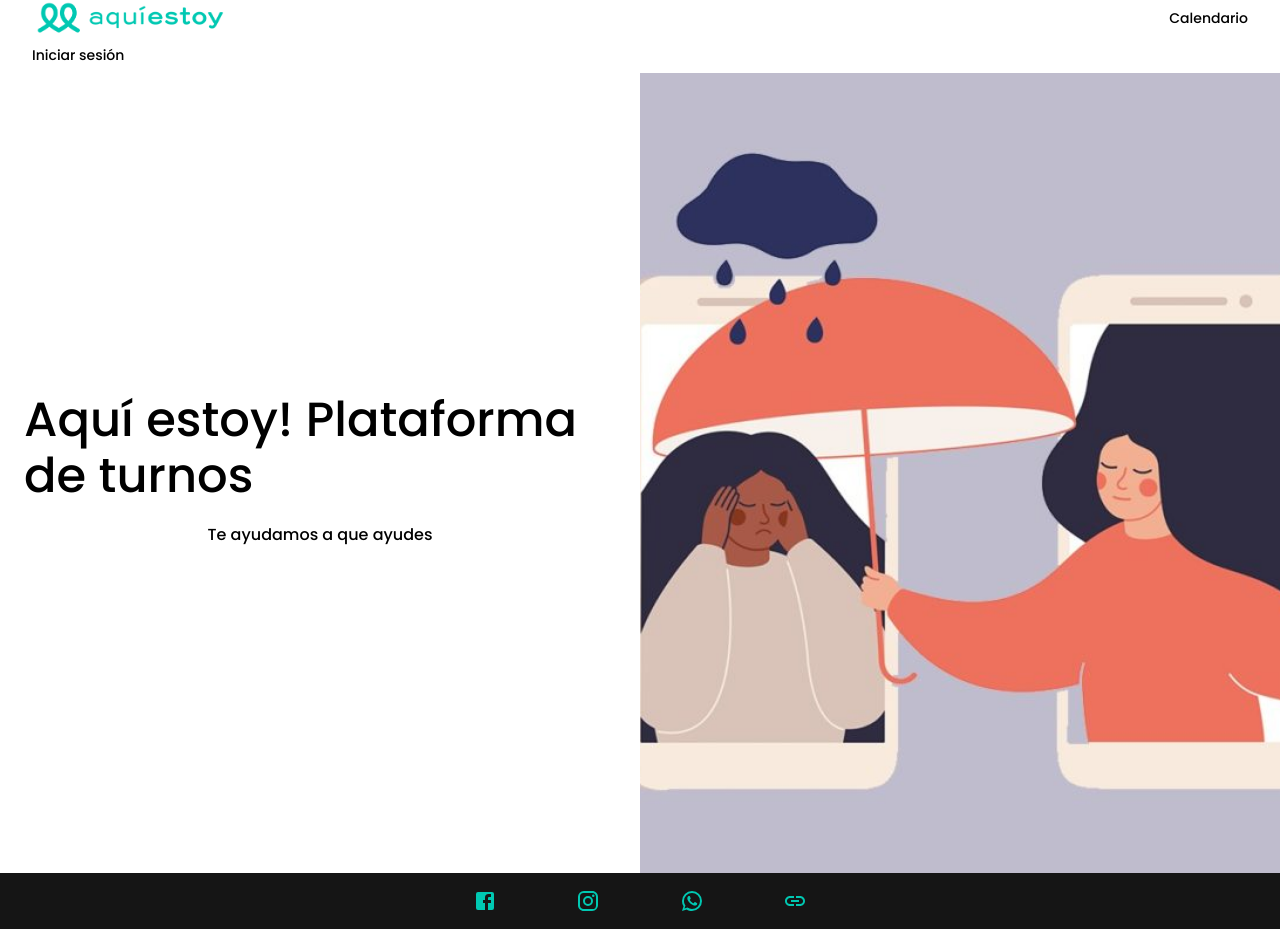
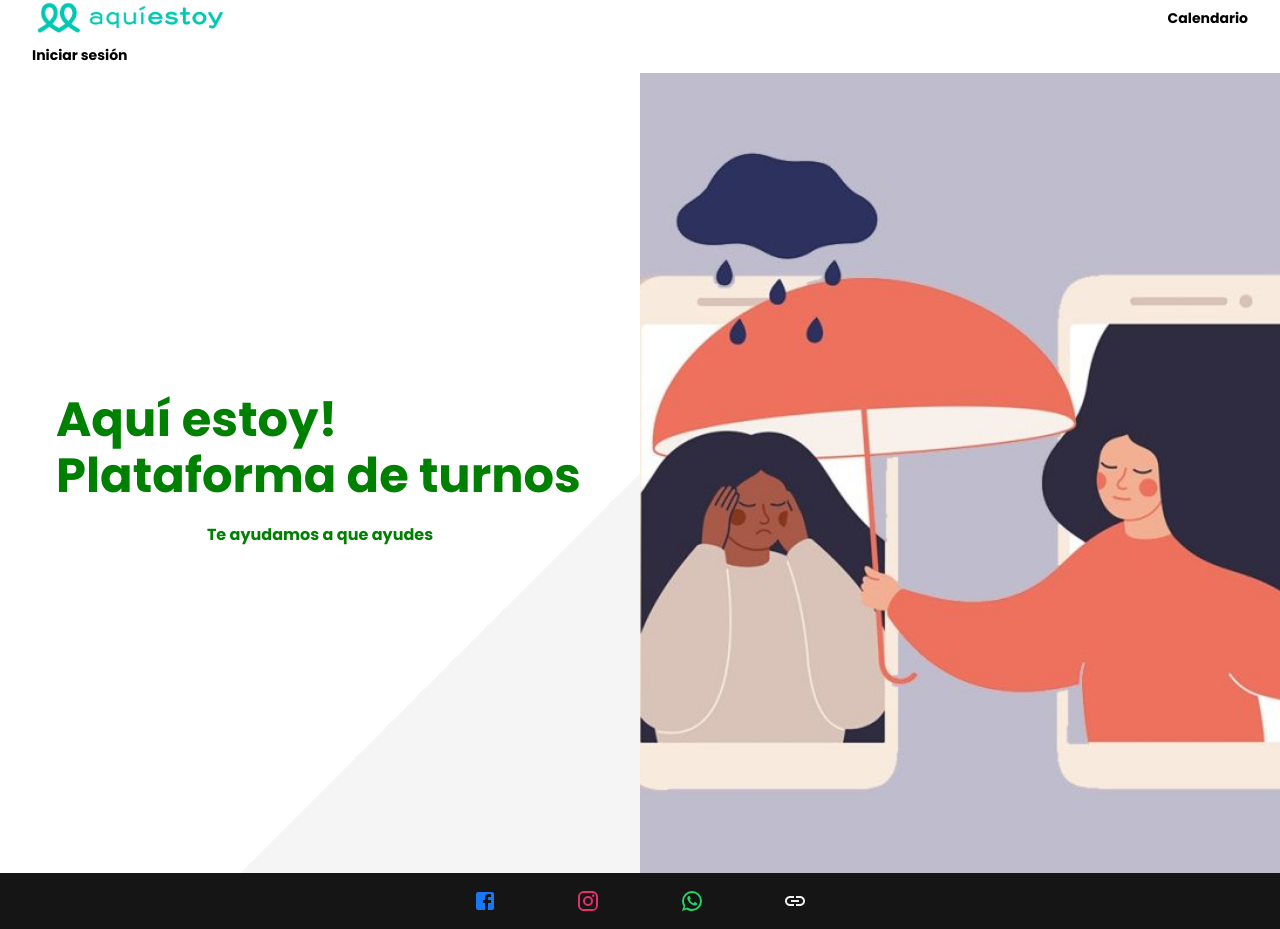
Before and after one commit to GuidoDealbera/aqui-estoy, a React (Vite) app in the folder client/: page / in a window 1280 px wide. Built offline with nearby package versions, Linux system fonts and the light colour scheme; no server answers.

Commit message:
mas mini cambios que creo que quedaron lindos :)

```diff
--- a/client/src/Components/Footer/Footer.jsx
+++ b/client/src/Components/Footer/Footer.jsx
@@ -11,7 +11,6 @@ const IconButton = styled(Box)(({ theme }) => ({
   justifyContent: "center",
   alignItems: "center",
   cursor: "pointer",
-  color: "#00C8B2",
   width: "auto",
   height: "auto",
   padding: theme.spacing(1),
@@ -20,12 +19,12 @@ const IconButton = styled(Box)(({ theme }) => ({
   transition: "background-color 0.3s",
 
   "&:hover": {
-    backgroundColor: "rgba(0, 200, 178, 0.1)",
+    backgroundColor: "rgba(0, 0, 0, 0.1)",
   },
 }));
 
 const iconVariants = {
-  hover: { scale: 1.2 },
+  hover: { scale: 1.2, rotate: 360 },
   tap: { scale: 0.95 },
 };
 
@@ -53,7 +52,7 @@ export default function Footer(props) {
         target="_blank"
         {...iconProps}
       >
-        <FacebookIcon />
+        <FacebookIcon htmlColor="#1877F2" />
       </IconButton>
       <IconButton
         component={motion.a}
@@ -61,7 +60,7 @@ export default function Footer(props) {
         target="_blank"
         {...iconProps}
       >
-        <InstagramIcon />
+        <InstagramIcon htmlColor="#E1306C" />
       </IconButton>
       <IconButton
         component={motion.a}
@@ -69,7 +68,7 @@ export default function Footer(props) {
         target="_blank"
         {...iconProps}
       >
-        <WhatsAppIcon />
+        <WhatsAppIcon htmlColor="#25D366" />
       </IconButton>
       <IconButton
         component={motion.a}
@@ -77,7 +76,7 @@ export default function Footer(props) {
         target="_blank"
         {...iconProps}
       >
-        <LinkIcon />
+        <LinkIcon htmlColor="#F0F0F0" />
       </IconButton>
     </Box>
   );
--- a/client/src/Components/NavBar/NavBar.jsx
+++ b/client/src/Components/NavBar/NavBar.jsx
@@ -28,9 +28,10 @@ const NavButton = (props) => (
     sx={{
       color: 'inherit',
       textTransform: 'none',
+      fontWeight: 'bold',
       '&:hover': {
         backgroundColor: 'rgba(0, 0, 0, 0.1)',
-        color: 'primary.main',
+        color: '#008000', // Verde fuerte
       },
     }}
   />
--- a/client/src/Views/LandingPage/Landing.jsx
+++ b/client/src/Views/LandingPage/Landing.jsx
@@ -14,7 +14,14 @@ import {
   CardMedia,
   Grid,
   Slide,
+  Fade,
 } from "@mui/material";
+import { styled } from "@mui/system";
+
+const CustomTypography = styled(Typography)(({ theme }) => ({
+  color: "#008000", // Verde fuerte
+  fontWeight: 600,
+}));
 
 export default function Landing(props) {
   const navigate = useNavigate();
@@ -31,6 +38,7 @@ export default function Landing(props) {
       sx={{
         minHeight: "100vh",
         width: "100%",
+        background: "linear-gradient(135deg, #FFFFFF 50%, #F5F5F5 50%)",
       }}
     >
       <Grid
@@ -42,6 +50,7 @@ export default function Landing(props) {
           display: "flex",
           justifyContent: "center",
           alignItems: "center",
+          p: 4,
         }}
       >
         <Container
@@ -53,14 +62,14 @@ export default function Landing(props) {
           }}
         >
           <Slide direction="down" in={true} timeout={1000}>
-            <Typography variant="h3" align="left" gutterBottom>
+            <CustomTypography variant="h3" align="left" gutterBottom>
               Aquí estoy! Plataforma de turnos
-            </Typography>
+            </CustomTypography>
           </Slide>
           <Slide direction="up" in={true} timeout={1000}>
-            <Typography variant="subtitle1" align="center" gutterBottom>
+            <CustomTypography variant="subtitle1" align="center" gutterBottom>
               Te ayudamos a que ayudes
-            </Typography>
+            </CustomTypography>
           </Slide>
         </Container>
       </Grid>
@@ -74,7 +83,7 @@ export default function Landing(props) {
           overflow: "hidden",
         }}
       >
-        <Slide direction="right" in={true} timeout={1000}>
+        <Fade in={true} timeout={2000}>
           <CardMedia
             component="img"
             image={landingImage}
@@ -88,7 +97,7 @@ export default function Landing(props) {
               objectFit: "cover",
             }}
           />
-        </Slide>
+        </Fade>
       </Grid>
     </Grid>
   );
```
